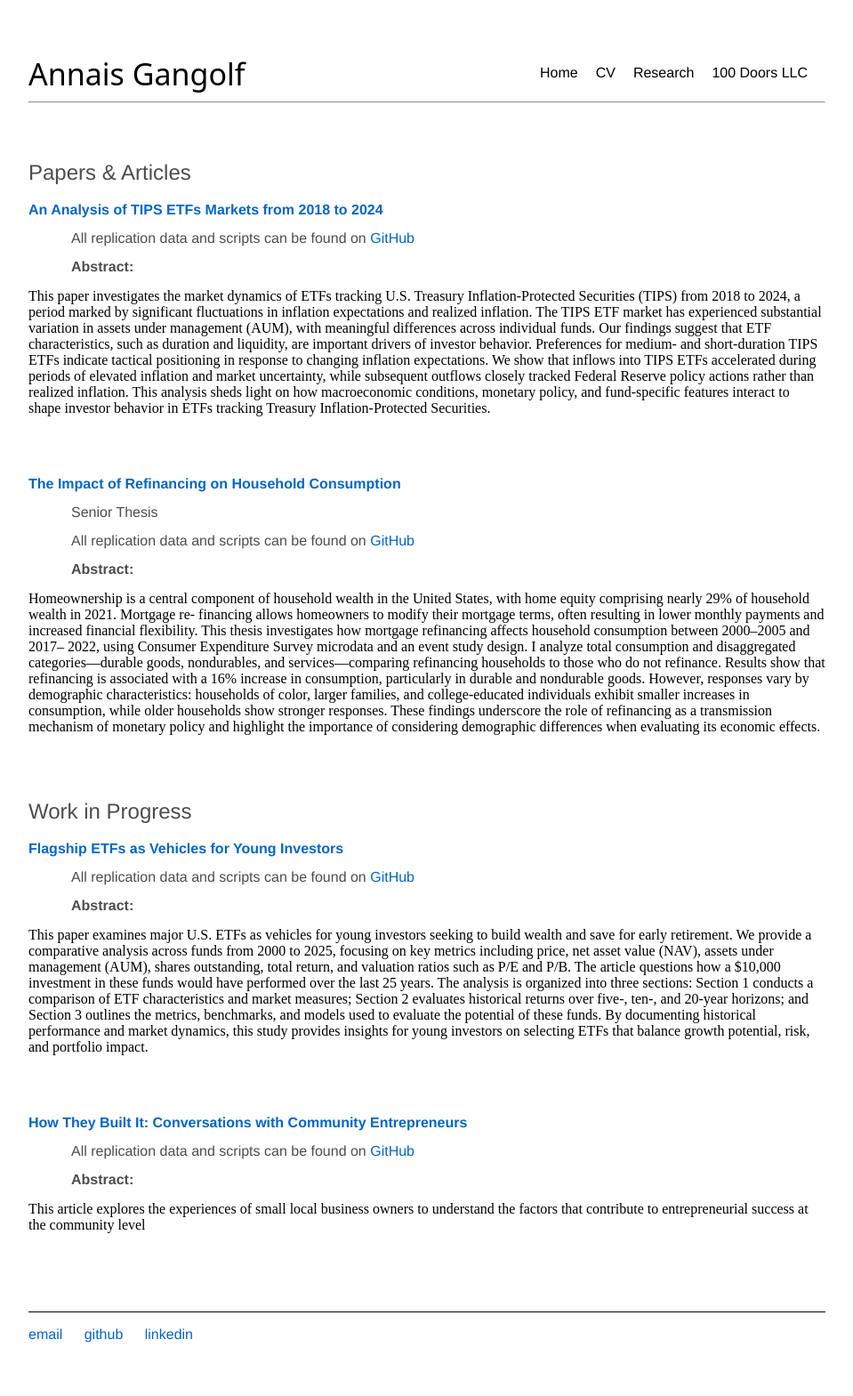
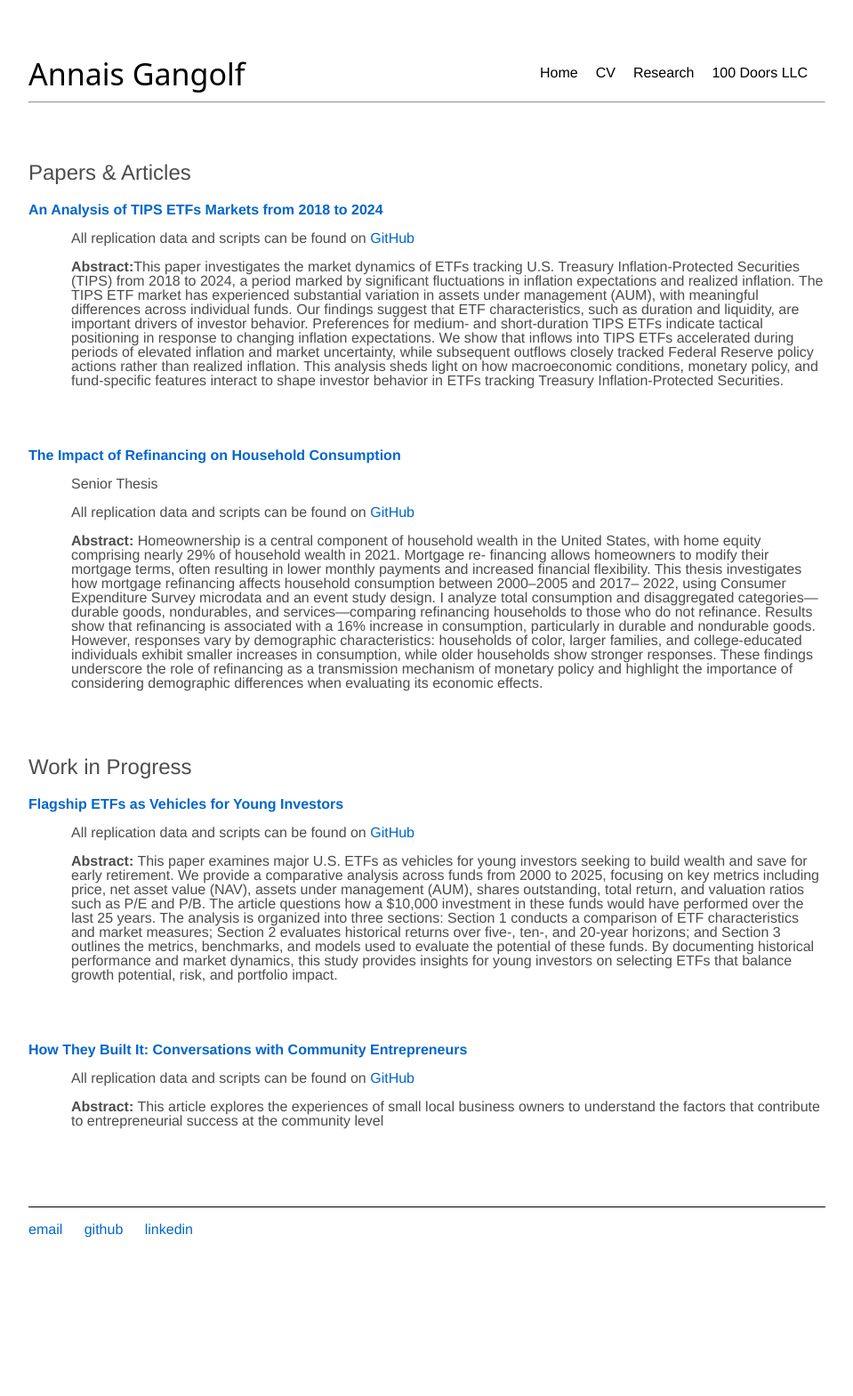
Before and after one commit to annaisgangolf/annaisgangolf.github.io, a Jekyll site: the page built from research/index.html, in a window 1280 px wide. Shown: the whole page at 89% size, without its empty margins (160-1119 px from the left). Built offline with Jekyll 4.4.1, drawn with Linux system fonts in a browser that asks for light colours; after the commit the page ends 1451 px from its top, so only the background shows below that.

Commit message:
Update index.html

```diff
--- a/research/index.html
+++ b/research/index.html
@@ -61,7 +61,7 @@ sitemap:
         <a href="https://annaisgangolf.github.io/tipsmarket/" target="_blank">An Analysis of TIPS ETFs Markets from 2018 to 2024</a>
     </p>
     <p class="info-line"> All replication data and scripts can be found on <a href="https://github.com/annaisgangolf/tipsetfsmarket/" target="_blank"><span style="font-weight:500;">GitHub</span></a>
-    <p class="info-line"><span class="journal-name">Abstract:</span></p> This paper investigates the market dynamics of ETFs tracking U.S. Treasury Inflation-Protected Securities (TIPS) from 2018 to 2024, a period marked by significant fluctuations in inflation expectations and realized inflation. The TIPS ETF market has experienced substantial variation in assets under management (AUM), with meaningful differences across individual funds. Our findings suggest that ETF characteristics, such as duration and liquidity, are important drivers of investor behavior. Preferences for medium- and short-duration TIPS ETFs indicate tactical positioning in response to changing inflation expectations. We show that inflows into TIPS ETFs accelerated during periods of elevated inflation and market uncertainty, while subsequent outflows closely tracked Federal Reserve policy actions rather than realized inflation. This analysis sheds light on how macroeconomic conditions, monetary policy, and fund-specific features interact to shape investor behavior in ETFs tracking Treasury Inflation-Protected Securities.
+    <p class="info-line"><span class="journal-name">Abstract:</span>This paper investigates the market dynamics of ETFs tracking U.S. Treasury Inflation-Protected Securities (TIPS) from 2018 to 2024, a period marked by significant fluctuations in inflation expectations and realized inflation. The TIPS ETF market has experienced substantial variation in assets under management (AUM), with meaningful differences across individual funds. Our findings suggest that ETF characteristics, such as duration and liquidity, are important drivers of investor behavior. Preferences for medium- and short-duration TIPS ETFs indicate tactical positioning in response to changing inflation expectations. We show that inflows into TIPS ETFs accelerated during periods of elevated inflation and market uncertainty, while subsequent outflows closely tracked Federal Reserve policy actions rather than realized inflation. This analysis sheds light on how macroeconomic conditions, monetary policy, and fund-specific features interact to shape investor behavior in ETFs tracking Treasury Inflation-Protected Securities.
     </p>
     <br><br>
     <p class="paper-title">
@@ -69,7 +69,7 @@ sitemap:
     </p>
     <p class="info-line"> Senior Thesis
     <p class="info-line"> All replication data and scripts can be found on <a href="https://github.com/annaisgangolf/tipsetfsmarket/" target="_blank"><span style="font-weight:500;">GitHub</span></a>
-    <p class="info-line"><span class="journal-name">Abstract:</span></p> Homeownership is a central component of household wealth in the United States, with home equity comprising nearly 29% of household wealth in 2021. Mortgage re- financing allows homeowners to modify their mortgage terms, often resulting in lower monthly payments and increased financial flexibility. This thesis investigates how mortgage refinancing affects household consumption between 2000–2005 and 2017– 2022, using Consumer Expenditure Survey microdata and an event study design. I analyze total consumption and disaggregated categories—durable goods, nondurables, and services—comparing refinancing households to those who do not refinance. Results show that refinancing is associated with a 16% increase in consumption, particularly in durable and nondurable goods. However, responses vary by demographic characteristics: households of color, larger families, and college-educated individuals exhibit smaller increases in consumption, while older households show stronger responses. These findings underscore the role of refinancing as a transmission mechanism of monetary policy and highlight the importance of considering demographic differences when evaluating its economic effects.
+    <p class="info-line"><span class="journal-name">Abstract:</span> Homeownership is a central component of household wealth in the United States, with home equity comprising nearly 29% of household wealth in 2021. Mortgage re- financing allows homeowners to modify their mortgage terms, often resulting in lower monthly payments and increased financial flexibility. This thesis investigates how mortgage refinancing affects household consumption between 2000–2005 and 2017– 2022, using Consumer Expenditure Survey microdata and an event study design. I analyze total consumption and disaggregated categories—durable goods, nondurables, and services—comparing refinancing households to those who do not refinance. Results show that refinancing is associated with a 16% increase in consumption, particularly in durable and nondurable goods. However, responses vary by demographic characteristics: households of color, larger families, and college-educated individuals exhibit smaller increases in consumption, while older households show stronger responses. These findings underscore the role of refinancing as a transmission mechanism of monetary policy and highlight the importance of considering demographic differences when evaluating its economic effects.
     </p>
     <br><br>
 
@@ -79,14 +79,14 @@ sitemap:
     <a href="https://annaisgangolf.github.io/etfinvestmentvehicles/" target="_blank">Flagship ETFs as Vehicles for Young Investors</a>
     </p>
     <p class="info-line"> All replication data and scripts can be found on <a href="https://github.com/annaisgangolf/etfinvestmentvehicles/" target="_blank"><span style="font-weight:500;">GitHub</span></a>
-    <p class="info-line"><span class="journal-name">Abstract:</span></p> This paper examines major U.S. ETFs as vehicles for young investors seeking to build wealth and save for early retirement. We provide a comparative analysis across funds from 2000 to 2025, focusing on key metrics including price, net asset value (NAV), assets under management (AUM), shares outstanding, total return, and valuation ratios such as P/E and P/B. The article questions how a $10,000 investment in these funds would have performed over the last 25 years. The analysis is organized into three sections: Section 1 conducts a comparison of ETF characteristics and market measures; Section 2 evaluates historical returns over five-, ten-, and 20-year horizons; and Section 3 outlines the metrics, benchmarks, and models used to evaluate the potential of these funds. By documenting historical performance and market dynamics, this study provides insights for young investors on selecting ETFs that balance growth potential, risk, and portfolio impact.
+    <p class="info-line"><span class="journal-name">Abstract:</span> This paper examines major U.S. ETFs as vehicles for young investors seeking to build wealth and save for early retirement. We provide a comparative analysis across funds from 2000 to 2025, focusing on key metrics including price, net asset value (NAV), assets under management (AUM), shares outstanding, total return, and valuation ratios such as P/E and P/B. The article questions how a $10,000 investment in these funds would have performed over the last 25 years. The analysis is organized into three sections: Section 1 conducts a comparison of ETF characteristics and market measures; Section 2 evaluates historical returns over five-, ten-, and 20-year horizons; and Section 3 outlines the metrics, benchmarks, and models used to evaluate the potential of these funds. By documenting historical performance and market dynamics, this study provides insights for young investors on selecting ETFs that balance growth potential, risk, and portfolio impact.
     </p>
     <br><br>
     <p class="paper-title">
     <a href="https://annaisgangolf.github.io/smallbusinesssurvey/" target="_blank">How They Built It: Conversations with Community Entrepreneurs</a>
     </p>
     <p class="info-line"> All replication data and scripts can be found on <a href="https://github.com/annaisgangolf/etfinvestmentvehicles/" target="_blank"><span style="font-weight:500;">GitHub</span></a>
-    <p class="info-line"><span class="journal-name">Abstract:</span></p> This article explores the experiences of small local business owners to understand the factors that contribute to entrepreneurial success at the community level
+    <p class="info-line"><span class="journal-name">Abstract:</span> This article explores the experiences of small local business owners to understand the factors that contribute to entrepreneurial success at the community level
     </p>
     <br><br>
 </div>
```
